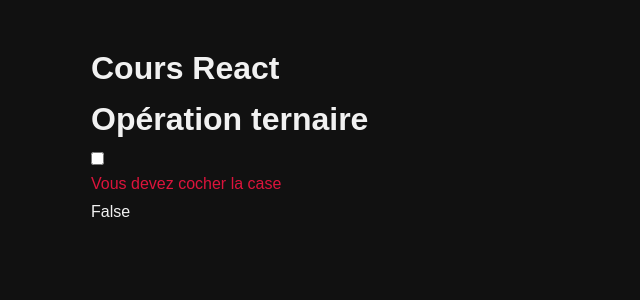
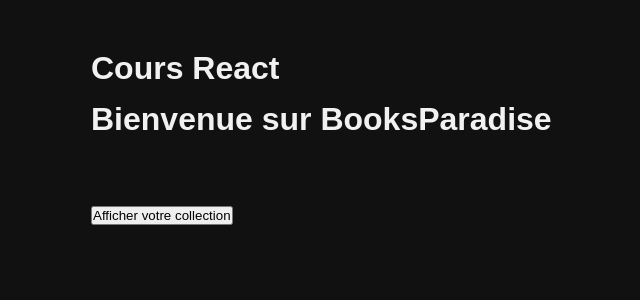
Before and after one commit to Mr-FERRAT/react-formation, a React (Vite) app in the folder 04 - Les bases de React/001 3.Les-bases-de-React/3.Les-bases-de-React/: page / in a window 1280 px wide. Shown: the top 300 px of the page, without its empty margins (149-789 px from the left). Built offline with nearby package versions, Linux system fonts and the light colour scheme.

Commit message:
Rendu conditionnel avec une opération de court-circuit

```diff
--- a/04 - Les bases de React/001 3.Les-bases-de-React/3.Les-bases-de-React/src/App.jsx
+++ b/04 - Les bases de React/001 3.Les-bases-de-React/3.Les-bases-de-React/src/App.jsx
@@ -1,4 +1,4 @@
-import Container from "./lessons/10.Opérateur-ternaire/Container"
+import Container from "./lessons/11.Short-circuit/Container"
 
 function App() {
 
--- a/04 - Les bases de React/001 3.Les-bases-de-React/3.Les-bases-de-React/src/lessons/11.Short-circuit/Container.jsx
+++ b/04 - Les bases de React/001 3.Les-bases-de-React/3.Les-bases-de-React/src/lessons/11.Short-circuit/Container.jsx
@@ -1,9 +1,16 @@
 export default function Container() {
+
+  const isLogged = true
 
   return (
     <div>
       <h1>Bienvenue sur BooksParadise</h1>
 
+    {/* {isLogged ? <button>Afficher votre collection</button> : "" } */}
+    <br /><br /><br />
+
+    {isLogged && <button>Afficher votre collection</button>}
+
 
     </div>
   )
```
Also changed, not shown: 1 other file (tests, documents, lock files or other folders).
